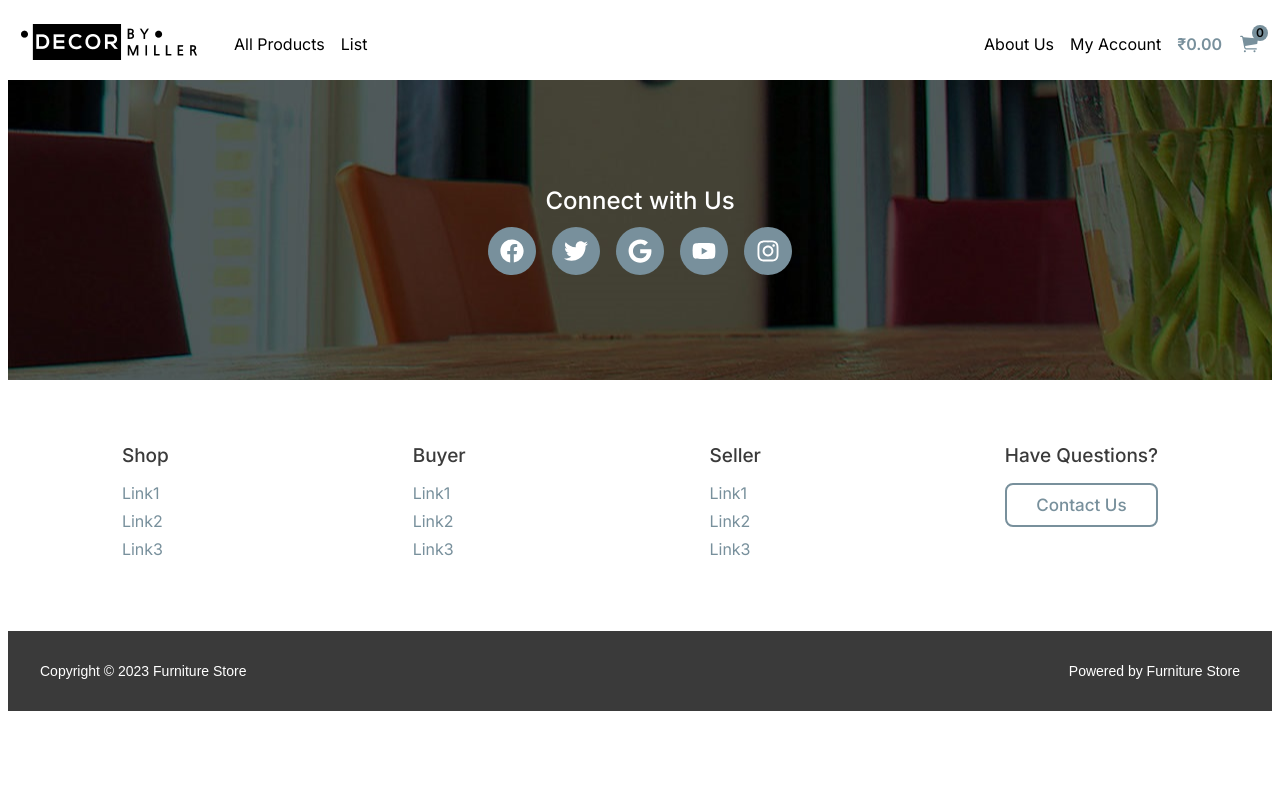
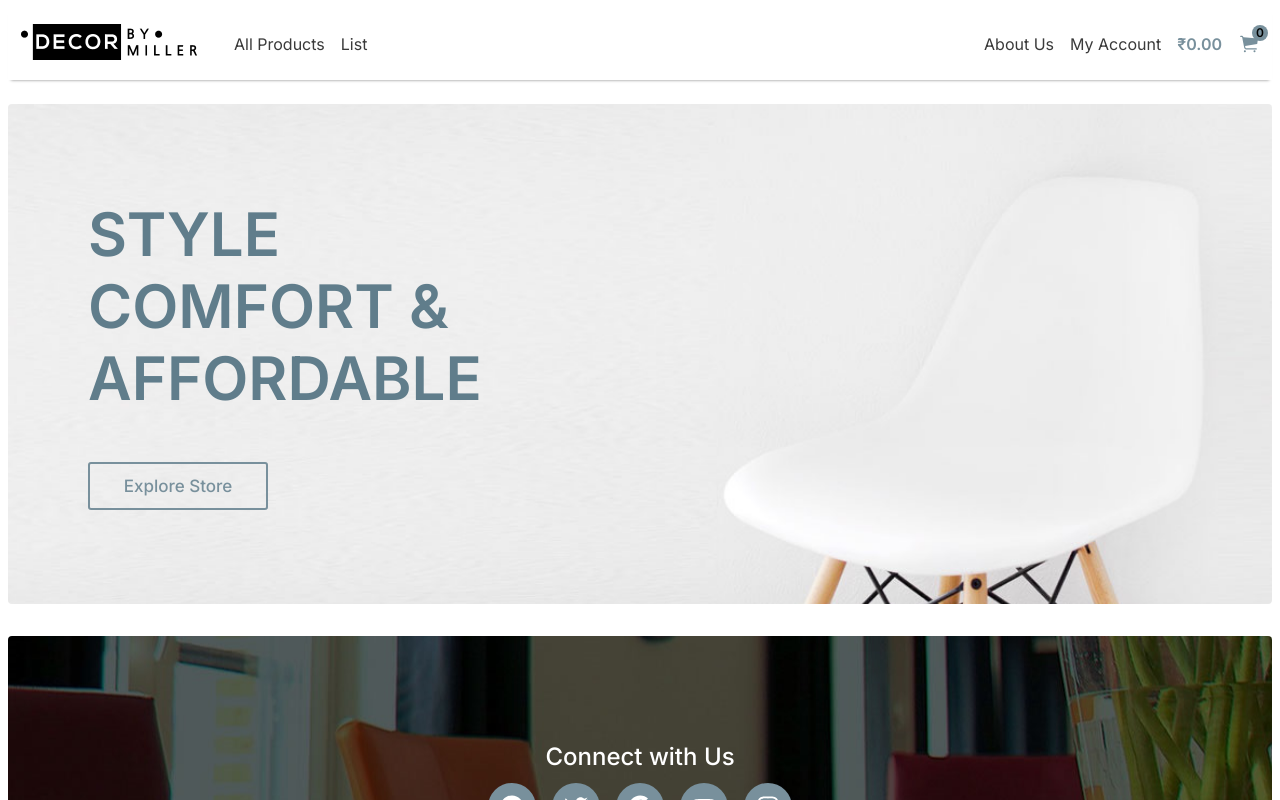
Before and after one commit to Wark0711/ecomm_website, a Next.js app: page / in a window 1280 px wide. Shown: the top 800 px of the page. Built offline with nearby package versions, Linux system fonts and the light colour scheme.

Commit message:
Added changes in landing page

```diff
--- a/src/app/footer.jsx
+++ b/src/app/footer.jsx
@@ -8,7 +8,7 @@ import Link from 'next/link';
 export default function Footer() {
     return (
         <Box>
-            <Box sx={{ backgroundImage: `url(${logo.src})`, backgroundPosition: 'center center', minHeight: 300, display: 'flex', alignItems: 'center', justifyContent: 'center' }}>
+            <Box sx={{ backgroundImage: `url(${logo.src})`, backgroundPosition: 'center center', borderRadius: 1, minHeight: 300, display: 'flex', alignItems: 'center', justifyContent: 'center' }}>
                 <Box className={styles['ft-box']}>
                     <Box sx={{ fontSize: 24, fontWeight: 500 }}>Connect with Us</Box>
                     <Box sx={{ display: 'flex', alignItems: 'center', justifyContent: 'center', gap: 2, flexWrap: 'wrap' }}>
@@ -97,9 +97,9 @@ export default function Footer() {
                 </Box>
             </Box>
             <Box>
-                <Box sx={{ backgroundColor: '#3a3a3a', color: '#ffffff', fontSize: '14px', display: 'flex', alignItems: 'top', justifyContent: 'space-between', }}>
-                    <Box fontFamily={'Poppins, sans-serif'} p={4}>Copyright &copy; {`${new Date().getFullYear()}`} Furniture Store</Box>
-                    <Box fontFamily={'Poppins, sans-serif'} p={4}>Powered by Furniture Store</Box>
+                <Box sx={{ backgroundColor: '#3a3a3a', color: '#ffffff', fontSize: '14px', borderRadius: 1, display: 'flex', alignItems: 'top', justifyContent: 'space-between', }}>
+                    <Box fontFamily={'Poppins, sans-serif'} p={4}>Copyright &copy; {`${new Date().getFullYear()}`} WDT Express</Box>
+                    <Box fontFamily={'Poppins, sans-serif'} p={4}>Powered by WDT Express</Box>
                 </Box>
             </Box>
         </Box>
--- a/src/app/globals.css
+++ b/src/app/globals.css
@@ -1,6 +1,6 @@
 .nav-link{
     text-decoration: none;
-    color: #000;
+    color: #3a3a3a;
 }
 
 .nav-links{
--- a/src/app/layout.jsx
+++ b/src/app/layout.jsx
@@ -1,17 +1,15 @@
 import './globals.css'
-import { Inter } from 'next/font/google'
+import { Inter, Poppins } from 'next/font/google'
 import Box from '@mui/material/Box';
-import Image from 'next/image';
-import logo from '../../public/ecomm_logo.png'
-import { IoIosCart } from 'react-icons/io'
-import Link from 'next/link';
-import Draw from './draw';
+import Footer from './footer'
+import Navbar from './navbar';
 
 const inter = Inter({ subsets: ['latin'] })
+const pop = Poppins({ subsets: ['latin'], weight: ['300', '400', '500', '600', '700'] })
 
 export const metadata = {
-  title: 'Create Next App',
-  description: 'Generated by create next app',
+  title: 'WDT Express',
+  description: 'a basic ecommerce store',
 }
 
 export default function RootLayout({ children }) {
@@ -19,39 +17,9 @@ export default function RootLayout({ children }) {
   return (
     <html lang="en">
       <body className={inter.className}>
-        <Box className='navbar' sx={{ color: '#000', mx: { sm: 1, md: 1.5 } }}>
-          <Box className='nav-dsk' sx={{ py: '16px', display: { xs: 'none', sm: 'none', md: 'flex' }, alignItems: 'center', justifyContent: 'space-between' }}>
-            <Box display={'flex'} alignItems={'center'} gap={'32px'}>
-              <Box><Link href={'/'}><Image src={logo} alt='no_img' width={'182'} /></Link></Box>
-              <Box display={'flex'} alignItems={'center'} gap={'16px'}>
-                <Box><Link className='nav-link' href={'/products/all'}>All Products</Link></Box>
-                <Box><Link className='nav-link' href={'/products/list'}>List</Link></Box>
-              </Box>
-            </Box>
-            <Box display={'flex'} alignItems={'center'} gap={'16px'}>
-              <Box><Link className='nav-link' href={'/about-us'}>About Us</Link></Box>
-              <Box><Link className='nav-link' href={'/account'}>My Account</Link></Box>
-              <Box fontWeight={'600'} color={'#78909c'}>&#8377;0.00</Box>
-              <Box position={'relative'} height={'22px'}>
-                <IoIosCart size={'22px'} color='#78909c' />
-                <Box position={'absolute'} sx={{ backgroundColor: '#78909c', top: -8, right: -8, height: '16px', width: '16px', textAlign: 'center', borderRadius: '50%', fontSize: '12px', fontWeight: '600' }}>0</Box>
-              </Box>
-            </Box>
-          </Box>
-          <Box className='nav-mob' sx={{ py: '16px', display: { xs: 'flex', sm: 'flex', md: 'none' }, alignItems: 'center', justifyContent: 'space-between' }}>
-            <Box><Link href={'/'}><Image src={logo} alt='no_img' width={'150'} /></Link></Box>
-            <Box display={'flex'} alignItems={'center'} gap={'16px'}>
-              <Box fontWeight={'600'} color={'#78909c'}>&#8377;0.00</Box>
-              <Box position={'relative'} height={'22px'}>
-                <IoIosCart size={'22px'} color='#78909c' />
-                <Box position={'absolute'} sx={{ backgroundColor: '#78909c', top: -8, right: -8, height: '16px', width: '16px', textAlign: 'center', borderRadius: '50%', fontSize: '12px', fontWeight: '600' }}>0</Box>
-              </Box>
-              <Draw />
-            </Box>
-          </Box>
-        </Box>
+        <Navbar />
         <Box>{children}</Box>
-        {/* <Box>v</Box> */}
+        <Footer />
       </body>
     </html>
   )
--- /dev/null
+++ b/src/app/navbar.jsx
@@ -0,0 +1,44 @@
+import Box from '@mui/material/Box';
+import Image from 'next/image';
+import logo from '../../public/ecomm_logo.png'
+import { IoIosCart } from 'react-icons/io'
+import Link from 'next/link';
+import Draw from './draw';
+
+export default function Navbar() {
+    return (
+        <Box boxShadow={'0 3px 3px -3px gray'}>
+            <Box className='navbar' sx={{ color: '#000', mx: { sm: 1, md: 1.5 } }}>
+                <Box className='nav-dsk' sx={{ py: '16px', display: { xs: 'none', sm: 'none', md: 'flex' }, alignItems: 'center', justifyContent: 'space-between' }}>
+                    <Box display={'flex'} alignItems={'center'} gap={'32px'}>
+                        <Box><Link href={'/'}><Image src={logo} alt='no_img' width={'182'} /></Link></Box>
+                        <Box display={'flex'} alignItems={'center'} gap={'16px'}>
+                            <Box><Link className='nav-link' href={'/products/all'}>All Products</Link></Box>
+                            <Box><Link className='nav-link' href={'/products/list'}>List</Link></Box>
+                        </Box>
+                    </Box>
+                    <Box display={'flex'} alignItems={'center'} gap={'16px'}>
+                        <Box><Link className='nav-link' href={'/about-us'}>About Us</Link></Box>
+                        <Box><Link className='nav-link' href={'/account'}>My Account</Link></Box>
+                        <Box fontWeight={'600'} color={'#78909c'}>&#8377;0.00</Box>
+                        <Box position={'relative'} height={'22px'}>
+                            <IoIosCart size={'22px'} color='#78909c' />
+                            <Box position={'absolute'} sx={{ backgroundColor: '#78909c', top: -8, right: -8, height: '16px', width: '16px', textAlign: 'center', borderRadius: '50%', fontSize: '12px', fontWeight: '600' }}>0</Box>
+                        </Box>
+                    </Box>
+                </Box>
+                <Box className='nav-mob' sx={{ py: '16px', display: { xs: 'flex', sm: 'flex', md: 'none' }, alignItems: 'center', justifyContent: 'space-between' }}>
+                    <Box><Link href={'/'}><Image src={logo} alt='no_img' width={'150'} /></Link></Box>
+                    <Box display={'flex'} alignItems={'center'} gap={'16px'}>
+                        <Box fontWeight={'600'} color={'#78909c'}>&#8377;0.00</Box>
+                        <Box position={'relative'} height={'22px'}>
+                            <IoIosCart size={'22px'} color='#78909c' />
+                            <Box position={'absolute'} sx={{ backgroundColor: '#78909c', top: -8, right: -8, height: '16px', width: '16px', textAlign: 'center', borderRadius: '50%', fontSize: '12px', fontWeight: '600' }}>0</Box>
+                        </Box>
+                        <Draw />
+                    </Box>
+                </Box>
+            </Box>
+        </Box>
+    )
+}
--- a/src/app/page.jsx
+++ b/src/app/page.jsx
@@ -1,11 +1,30 @@
-import { Box } from '@mui/material'
+import { Box, Button } from '@mui/material'
 import styles from './page.module.css'
 import Footer from './footer'
+import Image from 'next/image'
+import bg from '../../public/sbg.jpg'
+import Link from 'next/link'
 
 export default function Home() {
   return (
     <main className={styles.main}>
-      <Footer />
+      <Box my={3}>
+        <Box sx={{ backgroundImage: `url(${bg.src})`, backgroundPosition: 'center center', backgroundRepeat: 'no-repeat', borderRadius: 1, minHeight: { xs: 400, md: 450, lg: 500 }, backgroundSize: 'cover', display: 'flex', justifyContent: 'center', flexDirection: 'column' }}>
+          <Box color={'#607d8b'} fontWeight={600} ml={{ xs: 5, sm: 8, md: 10 }} fontSize={{ xs: '32px', sm: '40px', md: '60px' }} lineHeight={{xs: '2.5rem', sm: '3rem', md: '4.5rem'}} >
+            <Box>STYLE</Box>
+            <Box>COMFORT &</Box>
+            <Box>AFFORDABLE</Box>
+          </Box>
+          <Box mt={6} width={180} ml={{ xs: 5, sm: 8, md: 10 }}>
+            <Link href={'/products/all'} className='nav-links'>
+              <Box className={styles['ft-btn2']}>Explore Store</Box>
+            </Link>
+          </Box>
+        </Box>
+        <Box my={4}>
+
+        </Box>
+      </Box>
     </main>
   )
 }
--- a/src/app/page.module.css
+++ b/src/app/page.module.css
@@ -50,3 +50,17 @@
     background-color: #78909c;
     transition: all ease-in-out 250ms;
 }
+
+.ft-btn2{
+    border: 2px solid #78909c;
+    border-radius: 3px;
+    padding: 12px 6px;
+    text-align: center;
+    transition: 250ms;
+}
+
+.ft-btn2:hover{
+    color: #ffffff;
+    background-color: #78909c;
+    transition: all ease-in-out 250ms;
+}
```
Also changed, not shown: src/app/account/forget-password/page.jsx (added, +19 -0 lines), src/app/account/page.jsx (added, +21 -0 lines), public/sbg.jpg (added).
